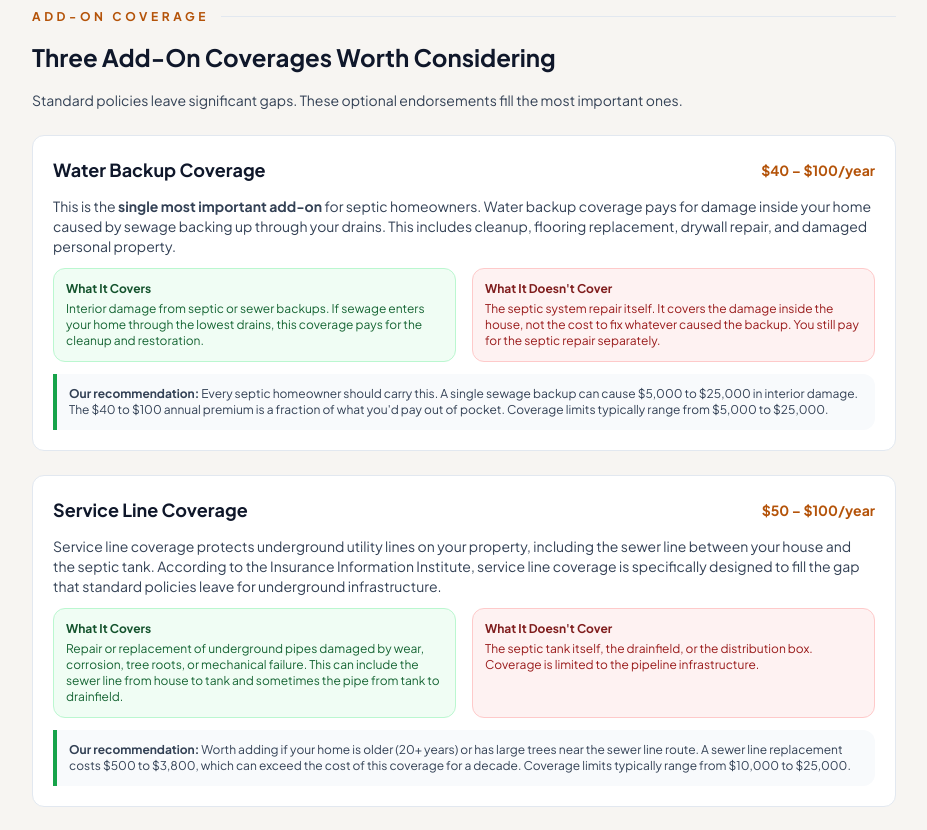
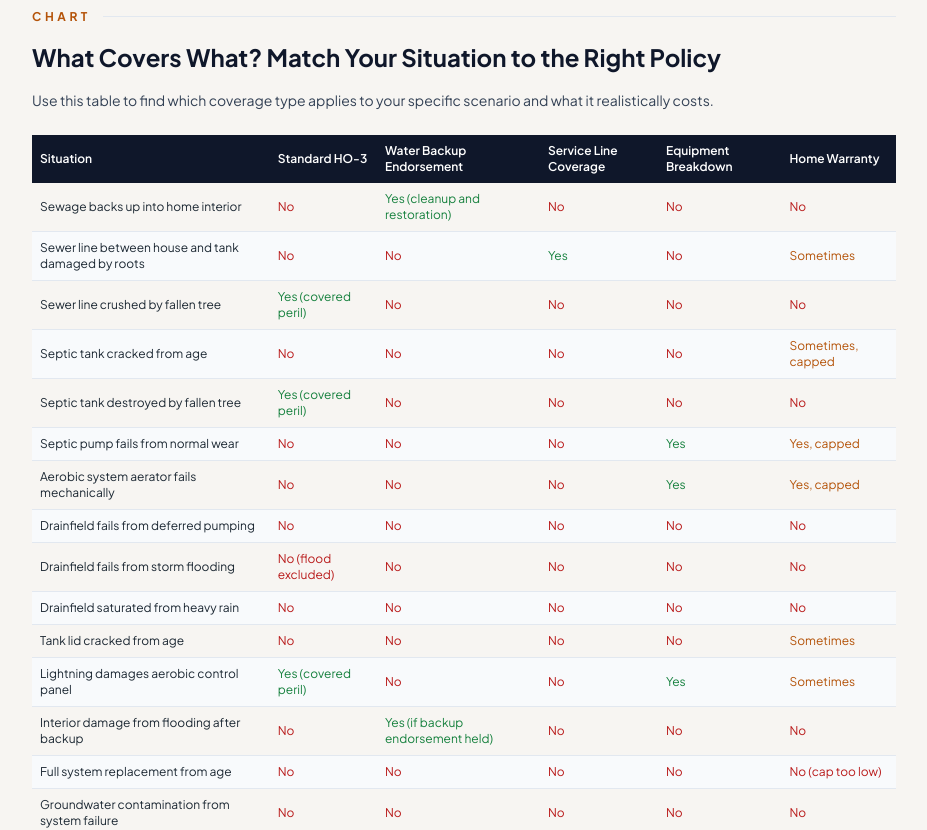
Before and after one commit to thebasementguide2026/theseptic.guide-, a Next.js app: page /articles/does-insurance-cover-septic-repair-replacement in a window 1280 px wide. Shown: the part 2020-2850 px from the top of the page, without its empty margins (176-1103 px from the left). Built offline with nearby package versions, Linux system fonts and the light colour scheme.

Commit message:
Add What Covers What chart below What Homeowners Insurance Covers section

```diff
--- a/app/articles/does-insurance-cover-septic-repair-replacement/page.tsx
+++ b/app/articles/does-insurance-cover-septic-repair-replacement/page.tsx
@@ -176,7 +176,51 @@ export default function InsuranceCoverSepticArticle() {
           </div>
         </div>
 
-                {/* Three Add-On Coverages */}
+                          {/* What Covers What Chart */}
+          <div className='mb-16'>
+            <div className='flex items-center space-x-3 mb-4'>
+              <span className='text-amber-700 font-bold tracking-[0.3em] text-xs uppercase'>Chart</span>
+              <div className='flex-1 h-px bg-slate-200'></div>
+            </div>
+            <h2 className='text-2xl font-bold text-slate-900 mb-4'>What Covers What? Match Your Situation to the Right Policy</h2>
+            <p className='text-slate-700 leading-relaxed mb-6 text-sm'>Use this table to find which coverage type applies to your specific scenario and what it realistically costs.</p>
+            <div className='overflow-x-auto my-6'>
+              <table className='w-full text-xs border-collapse'>
+                <thead>
+                  <tr className='bg-slate-900 text-white'>
+                    <th className='p-2 text-left font-semibold'>Situation</th>
+                    <th className='p-2 text-left font-semibold'>Standard HO-3</th>
+                    <th className='p-2 text-left font-semibold'>Water Backup Endorsement</th>
+                    <th className='p-2 text-left font-semibold'>Service Line Coverage</th>
+                    <th className='p-2 text-left font-semibold'>Equipment Breakdown</th>
+                    <th className='p-2 text-left font-semibold'>Home Warranty</th>
+                  </tr>
+                </thead>
+                <tbody>
+                  <tr className='border-b border-slate-200'><td className='p-2'>Sewage backs up into home interior</td><td className='p-2 text-red-700'>No</td><td className='p-2 text-green-700'>Yes (cleanup and restoration)</td><td className='p-2 text-red-700'>No</td><td className='p-2 text-red-700'>No</td><td className='p-2 text-red-700'>No</td></tr>
+                  <tr className='border-b border-slate-200 bg-slate-50'><td className='p-2'>Sewer line between house and tank damaged by roots</td><td className='p-2 text-red-700'>No</td><td className='p-2 text-red-700'>No</td><td className='p-2 text-green-700'>Yes</td><td className='p-2 text-red-700'>No</td><td className='p-2 text-amber-700'>Sometimes</td></tr>
+                  <tr className='border-b border-slate-200'><td className='p-2'>Sewer line crushed by fallen tree</td><td className='p-2 text-green-700'>Yes (covered peril)</td><td className='p-2 text-red-700'>No</td><td className='p-2 text-red-700'>No</td><td className='p-2 text-red-700'>No</td><td className='p-2 text-red-700'>No</td></tr>
+                  <tr className='border-b border-slate-200 bg-slate-50'><td className='p-2'>Septic tank cracked from age</td><td className='p-2 text-red-700'>No</td><td className='p-2 text-red-700'>No</td><td className='p-2 text-red-700'>No</td><td className='p-2 text-red-700'>No</td><td className='p-2 text-amber-700'>Sometimes, capped</td></tr>
+                  <tr className='border-b border-slate-200'><td className='p-2'>Septic tank destroyed by fallen tree</td><td className='p-2 text-green-700'>Yes (covered peril)</td><td className='p-2 text-red-700'>No</td><td className='p-2 text-red-700'>No</td><td className='p-2 text-red-700'>No</td><td className='p-2 text-red-700'>No</td></tr>
+                  <tr className='border-b border-slate-200 bg-slate-50'><td className='p-2'>Septic pump fails from normal wear</td><td className='p-2 text-red-700'>No</td><td className='p-2 text-red-700'>No</td><td className='p-2 text-red-700'>No</td><td className='p-2 text-green-700'>Yes</td><td className='p-2 text-amber-700'>Yes, capped</td></tr>
+                  <tr className='border-b border-slate-200'><td className='p-2'>Aerobic system aerator fails mechanically</td><td className='p-2 text-red-700'>No</td><td className='p-2 text-red-700'>No</td><td className='p-2 text-red-700'>No</td><td className='p-2 text-green-700'>Yes</td><td className='p-2 text-amber-700'>Yes, capped</td></tr>
+                  <tr className='border-b border-slate-200 bg-slate-50'><td className='p-2'>Drainfield fails from deferred pumping</td><td className='p-2 text-red-700'>No</td><td className='p-2 text-red-700'>No</td><td className='p-2 text-red-700'>No</td><td className='p-2 text-red-700'>No</td><td className='p-2 text-red-700'>No</td></tr>
+                  <tr className='border-b border-slate-200'><td className='p-2'>Drainfield fails from storm flooding</td><td className='p-2 text-red-700'>No (flood excluded)</td><td className='p-2 text-red-700'>No</td><td className='p-2 text-red-700'>No</td><td className='p-2 text-red-700'>No</td><td className='p-2 text-red-700'>No</td></tr>
+                  <tr className='border-b border-slate-200 bg-slate-50'><td className='p-2'>Drainfield saturated from heavy rain</td><td className='p-2 text-red-700'>No</td><td className='p-2 text-red-700'>No</td><td className='p-2 text-red-700'>No</td><td className='p-2 text-red-700'>No</td><td className='p-2 text-red-700'>No</td></tr>
+                  <tr className='border-b border-slate-200'><td className='p-2'>Tank lid cracked from age</td><td className='p-2 text-red-700'>No</td><td className='p-2 text-red-700'>No</td><td className='p-2 text-red-700'>No</td><td className='p-2 text-red-700'>No</td><td className='p-2 text-amber-700'>Sometimes</td></tr>
+                  <tr className='border-b border-slate-200 bg-slate-50'><td className='p-2'>Lightning damages aerobic control panel</td><td className='p-2 text-green-700'>Yes (covered peril)</td><td className='p-2 text-red-700'>No</td><td className='p-2 text-red-700'>No</td><td className='p-2 text-green-700'>Yes</td><td className='p-2 text-amber-700'>Sometimes</td></tr>
+                  <tr className='border-b border-slate-200'><td className='p-2'>Interior damage from flooding after backup</td><td className='p-2 text-red-700'>No</td><td className='p-2 text-green-700'>Yes (if backup endorsement held)</td><td className='p-2 text-red-700'>No</td><td className='p-2 text-red-700'>No</td><td className='p-2 text-red-700'>No</td></tr>
+                  <tr className='border-b border-slate-200 bg-slate-50'><td className='p-2'>Full system replacement from age</td><td className='p-2 text-red-700'>No</td><td className='p-2 text-red-700'>No</td><td className='p-2 text-red-700'>No</td><td className='p-2 text-red-700'>No</td><td className='p-2 text-red-700'>No (cap too low)</td></tr>
+                  <tr className='border-b border-slate-200'><td className='p-2'>Groundwater contamination from system failure</td><td className='p-2 text-red-700'>No</td><td className='p-2 text-red-700'>No</td><td className='p-2 text-red-700'>No</td><td className='p-2 text-red-700'>No</td><td className='p-2 text-red-700'>No</td></tr>
+                </tbody>
+              </table>
+            </div>
+            <div className='bg-slate-50 border-l-4 border-amber-700 p-5 rounded-r-lg'>
+              <p className='text-slate-700 font-medium text-sm'><strong>The honest takeaway:</strong> For the scenarios that matter most financially — sewage backup interior damage and underground pipe failure — a water backup endorsement and service line coverage together cost 90 to 200 per year and close the two biggest gaps that a standard policy leaves open. Everything else is either covered by a specific sudden event or is an out-of-pocket maintenance expense regardless of what policies you carry.</p>
+            </div>
+          </div>
+
+{/* Three Add-On Coverages */}
         <div className='mb-16'>
           <div className='flex items-center space-x-3 mb-4'>
             <span className='text-amber-700 font-bold tracking-[0.3em] text-xs uppercase'>Add-On Coverage</span>
```
